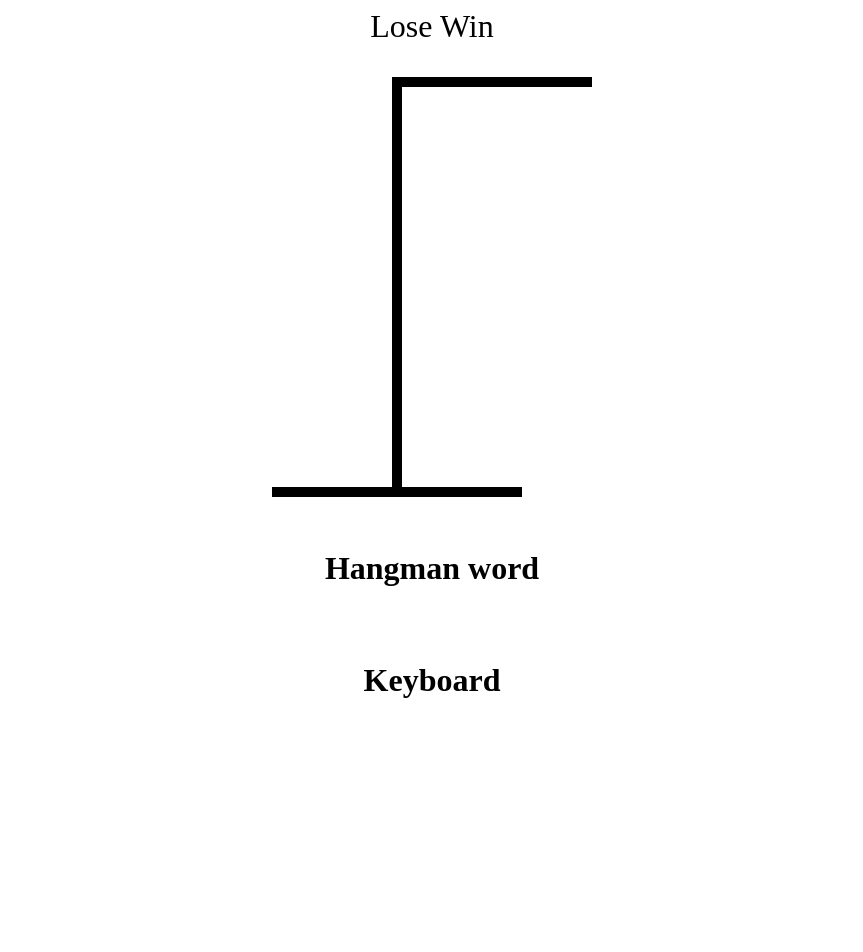
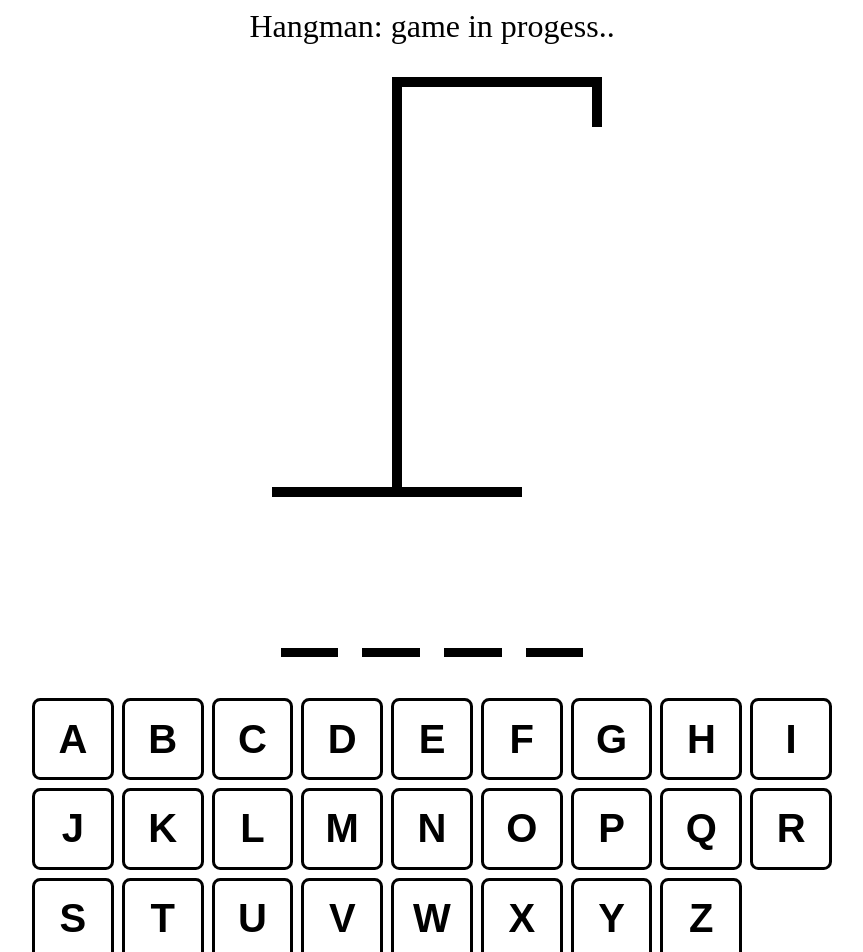
Before and after one commit to yaadevmohit/hangman, a React (Vite) app: page / in a window 1280 px wide. Shown: the top 952 px of the page, without its empty margins (208-1071 px from the left). Before the commit the page ends 800 px from the top, so only its background shows below. Built offline with nearby package versions, Linux system fonts and the light colour scheme.

Commit message:
final update

```diff
--- a/index.html
+++ b/index.html
@@ -2,7 +2,6 @@
 <html lang="en">
   <head>
     <meta charset="UTF-8" />
-    <link rel="icon" type="image/svg+xml" href="/vite.svg" />
     <meta name="viewport" content="width=device-width, initial-scale=1.0" />
     <title>My website</title>
   </head>
--- a/src/App.tsx
+++ b/src/App.tsx
@@ -1,15 +1,62 @@
-import React from 'react'
-import { useState } from "react"
+import { useCallback, useEffect, useState } from "react"
 import words from "./wordList.json"
 import HangmanDrawing from "./HangmanDrawing"
 import HangmanWord from "./HangmanWord"
 import Keyboard from './Keyboard'
 
-function App(): React.Component {
-  const [wordToGuess, setWordToGuess] = useState(() => {
-    return words[Math.floor(Math.random() * words.length)]
-  })
+function getWord() {
+  return words[Math.floor(Math.random() * words.length)]
+}
+function App() {
+  const [wordToGuess, setWordToGuess] = useState(getWord)
   const [guessedLetters, setGuessedLetters] = useState<string[]>([])
+
+  const incorrectLetters = guessedLetters.filter(
+    letter => !wordToGuess.includes(letter)
+  )
+
+  const isLoser = incorrectLetters.length >= 4
+  const isWinner = wordToGuess.split("").every(letter => guessedLetters.includes(letter))
+
+  const addGuessedLetter = useCallback((letter:string) => {
+    if (guessedLetters.includes(letter) || isLoser || isWinner) return
+
+    setGuessedLetters(currentLetters => [...currentLetters, letter])
+  },
+  [guessedLetters, isLoser, isWinner]
+  )
+
+  useEffect(() => {
+    const handler = (e: KeyboardEvent) => {
+      const key = e.key.toLowerCase()
+      if (!key.match(/^[a-z]$/)) return
+
+      e.preventDefault()
+      addGuessedLetter(key)
+
+    }
+    document.addEventListener("keypress", handler)
+
+    return () => {
+      document.removeEventListener("keypress", handler)
+    }
+  }, [guessedLetters])
+
+
+  useEffect(() => {
+    const handler = (e: KeyboardEvent) => {
+      const key = e.key.toLowerCase()
+      if(key !== "return") return
+      e.preventDefault()
+      setWordToGuess(getWord())
+    }
+    document.addEventListener("keypress", handler)
+
+    return () => {
+      document.removeEventListener("keypress", handler)
+    }
+  }, [])
+
   return(
     <div style={{
       maxWidth: "800px",
@@ -19,10 +66,22 @@ function App(): React.Component {
       margin: "0 auto",
       alignItems: "center"
     }}>
-      <div style= {{fontSize: "2rem", textAlign: "center"}}>Lose Win</div>
-      <HangmanDrawing />
-      <HangmanWord />
-      <Keyboard />
+      <div style= {{fontSize: "2rem", textAlign: "center"}}>{isLoser ? "You lost! Refresh to try again." : isWinner ? "You won! Refresh to play again" : "Hangman: game in progess.."}</div>
+      <HangmanDrawing numberOfGuesses={incorrectLetters.length} />
+      <HangmanWord
+      reveal={isLoser}
+      guessedLetters={guessedLetters}
+      wordToGuess={wordToGuess}/>
+      <div style={{alignSelf: "stretch"}}>
+        <Keyboard
+          disabled = {isWinner || isLoser}
+          activeLetters={guessedLetters.filter(letter =>
+            wordToGuess.includes(letter)
+          )}
+          inactiveLetters={incorrectLetters}
+          addGuessedLetter={addGuessedLetter}
+        />
+      </div>
     </div>
 
   )
--- a/src/HangmanDrawing.tsx
+++ b/src/HangmanDrawing.tsx
@@ -1,7 +1,112 @@
-export default function HangmanDrawing(): JSX.Element {
+const HEAD = (<div
+    style={{
+        width: "50px",
+        height: "50px",
+        border: "10px solid brown",
+        position: "absolute",
+        top: "50px",
+        right: "-40px",
+        borderRadius: "100%"
+        }}
+/>)
+
+const NECK = (<div
+    style={{
+        width: "20px",
+        height: "25px",
+        background: "brown",
+        position: "absolute",
+        top: "110px",
+        right: "-17px",
+        }}
+/>)
+
+const BODY = (<div
+    style={{
+        width: "60px",
+        height: "100px",
+        border: "10px solid orange",
+        position: "absolute",
+        top: "135px",
+        right: "-46px",
+        borderRadius: "15%",
+        background: "orange"
+        }}
+/>)
+
+const RIGHT_ARM = (<div
+    style={{
+        width: "15px",
+        height: "90px",
+        background: "orange",
+        position: "absolute",
+        top: "15px",
+        right: "-138px",
+        rotate: "-120deg",
+        transformOrigin: "left bottom"
+        }}
+/>)
+
+const LEFT_ARM = (<div
+    style={{
+        width: "15px",
+        height: "90px",
+        background: "orange",
+        position: "absolute",
+        top: "14px",
+        right: "111px",
+        rotate: "120deg",
+        transformOrigin: "right bottom"
+        }}
+/>)
+
+const LEFT_LEG = (<div
+    style={{
+        width: "15px",
+        height: "120px",
+        position: "absolute",
+        top: "253px",
+        right: "16px",
+        transformOrigin: "left bottom",
+        borderRadius: "30%",
+        background: "darkBlue"
+        }}
+/>)
+
+const RIGHT_LEG = (<div
+    style={{
+        width: "15px",
+        height: "120px",
+        position: "absolute",
+        top: "253px",
+        right: "-45px",
+        transformOrigin: "left bottom",
+        borderRadius: "30%",
+        background: "darkBlue"
+        }}
+/>)
+
+const BODY_PARTS = [[HEAD, NECK,], BODY, [RIGHT_ARM, LEFT_ARM], [LEFT_LEG, RIGHT_LEG] ]
+
+type HangmanDrawingProps = {
+    numberOfGuesses: number
+}
+
+export default function HangmanDrawing({numberOfGuesses}: HangmanDrawingProps): JSX.Element {
     return (
         <>
         <div style={{position: "relative"}}>
+        {BODY_PARTS.slice(0, numberOfGuesses)}
+        <div
+            style={
+                    {position: "absolute",
+                     width: "10px",
+                     height: "50px",
+                     background: "black",
+                     marginLeft: "320px",
+                     }
+                    }
+        />
         <div style={{
             height: "10px",
             width: "200px",
--- a/src/HangmanWord.tsx
+++ b/src/HangmanWord.tsx
@@ -1,3 +1,36 @@
-export default function HangmanWord() {
-    return <h1>Hangman word</h1>
+type HangmanWordProps = {
+    guessedLetters: string[]
+    wordToGuess: string
+    reveal?: boolean
 }
+export default function HangmanWord( {guessedLetters, wordToGuess, reveal=false}: HangmanWordProps) {
+    return (<div
+                style={{
+                    display: "flex",
+                    gap: ".25em",
+                    fontSize: "6rem",
+                    fontWeight: "bold",
+                    textTransform: "uppercase",
+                    fontFamily: "monospace",
+                    margin: "0.1em 2em"
+                }}
+            >
+                {wordToGuess.split("").map((letter,index) => (
+                    <span style= {{borderBottom: ".1em solid black"}} key={index}>
+                        <span
+                            style={{
+                                visibility: guessedLetters.includes(letter) || reveal
+                                    ? "visible"
+                                    : "hidden",
+                                color:
+                                    !guessedLetters.includes(letter) && reveal ? "red" :
+                                    "black"
+                            }}
+                        >
+                            {letter}
+                        </span>
+                        </span>
+                ))}
+
+            </div>)
+}
--- a/src/Keyboard.tsx
+++ b/src/Keyboard.tsx
@@ -1,3 +1,68 @@
-export default function() {
-    return <h1>Keyboard</h1>
+import styles from "./Keyboard.module.css"
+
+const KEYS = [
+    "a",
+    "b",
+    "c",
+    "d",
+    "e",
+    "f",
+    "g",
+    "h",
+    "i",
+    "j",
+    "k",
+    "l",
+    "m",
+    "n",
+    "o",
+    "p",
+    "q",
+    "r",
+    "s",
+    "t",
+    "u",
+    "v",
+    "w",
+    "x",
+    "y",
+    "z",
+  ]
+
+type KeyboardProps ={
+    activeLetters: string[],
+    inactiveLetters: string[],
+    addGuessedLetter: (letter:string) => void,
+    disabled?: boolean
 }
+
+export default function Keyboard({
+    disabled = false,
+    activeLetters,
+    inactiveLetters,
+    addGuessedLetter,
+    }: KeyboardProps) {
+    return (
+        <div
+            style={{
+                display: "grid",
+                gridTemplateColumns: "repeat(auto-fit, minmax(75px, 1fr))",
+                gap: ".5rem"
+            }}
+        >
+            {KEYS.map(key => {
+                const isActive = activeLetters.includes(key)
+                const isInActive = inactiveLetters.includes(key)
+                return (
+                <button
+                    onClick={() => addGuessedLetter(key)}
+                    className={`${styles.btn} ${isActive ? styles.active : ""} ${isInActive ? styles.inactive : ""}`}
+                    key={key}
+                    disabled={isActive || isInActive || disabled}
+                >
+                    {key}
+                </button>
+            )})}
+        </div>
+    )
+}
--- /dev/null
+++ b/src/keyboard.module.css
@@ -0,0 +1,27 @@
+.btn {
+    width: 100%;
+    border: 3px solid black;
+    background: none;
+    aspect-ratio: 1 / 1;
+    font-size: 2.5rem;
+    text-transform: uppercase;
+    padding: .5rem;
+    cursor: pointer;
+    color: black;
+    border-radius: 10%;
+    font-weight: bold;
+}
+
+.btn.active {
+    background-color: hsl(200, 100%, 50%);
+    color: white;
+  }
+
+  .btn.inactive {
+    opacity: .3;
+  }
+
+  .btn:hover:not(:disabled),
+  .btn:focus:not(:disabled) {
+    background-color: hsl(200, 100%, 75%);
+  }
```
Also changed, not shown: tsconfig.json (+5 -3 lines).
